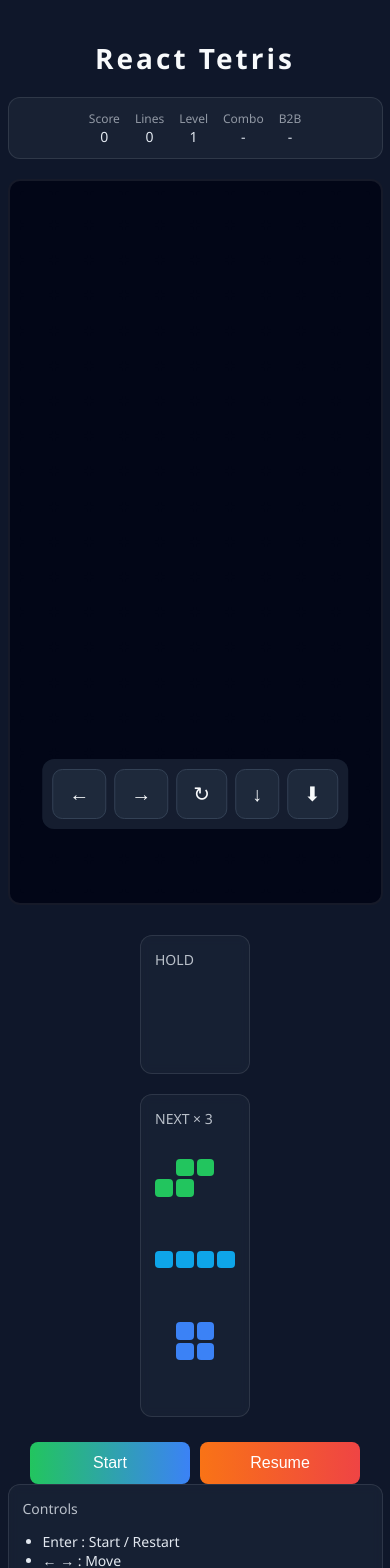
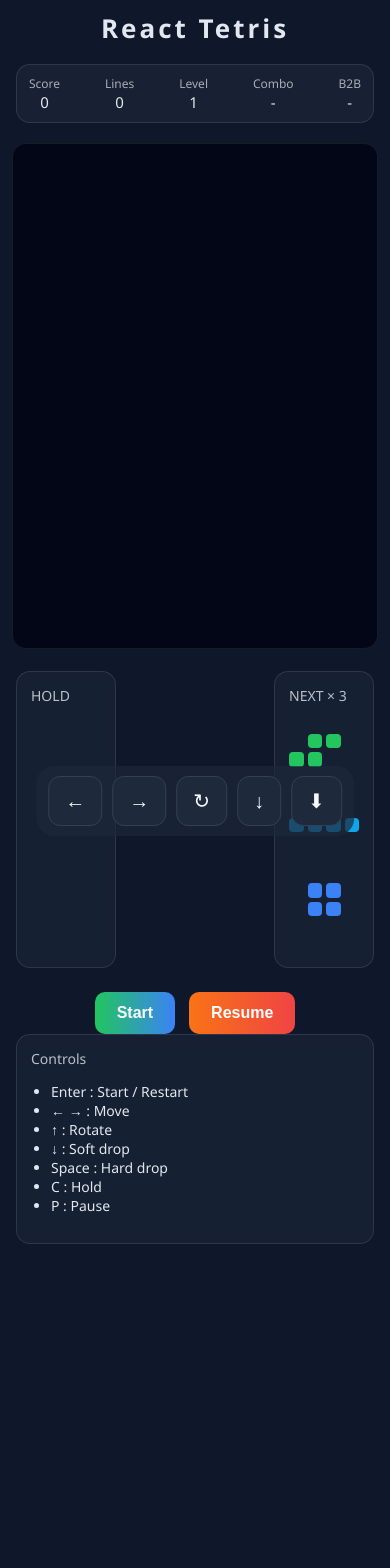
Before and after one commit to Takeru0412-debug/react-tetris-board, a React (Vite) app: page / in a window 390 px wide. Shown: the top 1568 px of the page. After the commit the page ends 1244 px from the top, so only its background shows below. Built offline with nearby package versions, Linux system fonts and the light colour scheme.

Commit message:
Improve mobile layout (iPhone 15) and responsive UI

```diff
--- a/src/App.css
+++ b/src/App.css
@@ -1,39 +1,47 @@
-/* GLOBAL */
-body {
+/* =====================================================
+   GLOBAL
+===================================================== */
+html, body {
   margin: 0;
   padding: 0;
   background: #0f172a;
   color: #e2e8f0;
   font-family: "Segoe UI", sans-serif;
-  display: flex;
-  justify-content: center;
-  min-height: 100vh;
+  -webkit-user-select: none;
+  user-select: none;
+  overscroll-behavior-y: none;
 }
 
 .tetris-root {
   width: 100%;
-  max-width: 1100px;
-  padding: 20px;
+  max-width: 1200px;
+  margin: 0 auto;
+  padding: env(safe-area-inset-top) 16px env(safe-area-inset-bottom);
   box-sizing: border-box;
 }
 
-/* Title */
+/* =====================================================
+   TITLE
+===================================================== */
 .title {
   text-align: center;
-  font-size: 28px;
-  color: #f8fafc;
-  margin-bottom: 20px;
+  font-size: 32px;
+  margin-top: 10px;
+  margin-bottom: 18px;
   letter-spacing: 3px;
+  font-weight: 600;
 }
 
-/* ① 上部ステータスバー（横長） */
+/* =====================================================
+   TOP STATUS BAR
+===================================================== */
 .top-status {
   display: flex;
   justify-content: space-between;
   gap: 12px;
-  padding: 12px 20px;
+  padding: 14px 20px;
   background: rgba(30,41,59,0.6);
-  border-radius: 12px;
+  border-radius: 14px;
   border: 1px solid rgba(255,255,255,0.1);
   margin-bottom: 20px;
 }
@@ -41,24 +49,27 @@ body {
 .stat-item {
   display: flex;
   flex-direction: column;
-  font-size: 14px;
   text-align: center;
+  font-size: 15px;
+}
+.stat-item span {
+  font-size: 12px;
+  opacity: 0.7;
 }
 
-.stat-item span {
-  opacity: 0.6;
-  font-size: 12px;
-}
-
-/* ② Middle Panel (2 columns) */
+/* =====================================================
+   MAIN LAYOUT (PC default)
+===================================================== */
 .middle-panel {
   display: flex;
   justify-content: center;
   align-items: flex-start;
-  gap: 30px;
+  gap: 32px;
 }
 
-/* Board */
+/* =====================================================
+   BOARD
+===================================================== */
 .board {
   width: 360px;
   height: 720px;
@@ -68,19 +79,21 @@ body {
   grid-auto-rows: 1fr;
   gap: 2px;
   padding: 10px;
-  border-radius: 12px;
+  border-radius: 14px;
   border: 2px solid rgba(255,255,255,0.08);
   position: relative;
+  box-sizing: border-box;
 }
 
-/* Cells */
 .cell {
   width: 100%;
   height: 100%;
   border-radius: 4px;
 }
 
-/* Side stack */
+/* =====================================================
+   SIDE PANEL (Hold + Next3)
+===================================================== */
 .side-stack {
   width: 260px;
   display: flex;
@@ -88,15 +101,14 @@ body {
   gap: 20px;
 }
 
-/* Panel cards */
 .hold-card,
 .next3-card,
 .controls-card {
   background: rgba(30,41,59,0.55);
   border: 1px solid rgba(255,255,255,0.1);
   padding: 14px;
-  border-radius: 12px;
-  backdrop-filter: blur(5px);
+  border-radius: 14px;
+  backdrop-filter: blur(6px);
 }
 
 .panel-title {
@@ -105,28 +117,26 @@ body {
   opacity: 0.8;
 }
 
-/* HOLD grid */
 .hold-grid {
-  width: 110px;
-  height: 110px;
+  width: 120px;
+  height: 120px;
   display: grid;
   grid-template-columns: repeat(4, 1fr);
-  gap: 3px;
+  gap: 4px;
 }
 
-/* NEXT × 3 */
 .next3-list {
   display: flex;
   flex-direction: column;
-  gap: 12px;
+  gap: 14px;
 }
 
 .next-mini {
-  width: 110px;
-  height: 110px;
+  width: 120px;
+  height: 120px;
   display: grid;
   grid-template-columns: repeat(4, 1fr);
-  gap: 3px;
+  gap: 4px;
 }
 
 .next-cell {
@@ -135,23 +145,24 @@ body {
   border-radius: 4px;
 }
 
-/* Buttons */
+/* =====================================================
+   BUTTONS
+===================================================== */
 .bottom-buttons {
-  margin-top: 25px;
+  margin-top: 24px;
   display: flex;
-  gap: 10px;
   justify-content: center;
+  gap: 14px;
 }
 
 .bottom-buttons button {
-  flex: 1;
-  max-width: 160px;
-  padding: 12px 0;
-  border-radius: 8px;
+  padding: 12px 22px;
+  font-size: 16px;
   border: none;
+  border-radius: 10px;
   cursor: pointer;
-  font-size: 16px;
   color: #fff;
+  font-weight: 600;
 }
 
 .bottom-buttons button:first-child {
@@ -162,69 +173,135 @@ body {
   background: linear-gradient(90deg, #f97316, #ef4444);
 }
 
-/* Controls */
+/* =====================================================
+   CONTROLS (PC)
+===================================================== */
 .controls-card ul {
   padding-left: 20px;
   font-size: 14px;
 }
 
-/* MOBILE CONTROLS (PCでは非表示) */
+/* =====================================================
+   MOBILE BUTTONS (Default hidden)
+===================================================== */
 .mobile-controls {
   display: none;
 }
 
-/* ======================================================
-   📱 SMARTPHONE LAYOUT
-====================================================== */
+/* =====================================================
+   MOBILE MODE (VERTICAL)
+   Max-width → Tablet & Phone
+===================================================== */
 @media (max-width: 850px) {
-
-  .top-status {
-    flex-wrap: wrap;
-    justify-content: center;
-    gap: 15px;
-  }
 
   .middle-panel {
     flex-direction: column;
     align-items: center;
-  }
-
-  /* Board becomes 90vw */
-  .board {
-    width: 90vw;
-    height: calc(90vw * 2);
+    gap: 22px;
   }
 
   .side-stack {
     width: 100%;
-    align-items: center;
+    flex-direction: row;
+    justify-content: space-between;
   }
 
-  .hold-grid, .next-mini {
+  /* NEXT & HOLD 少し縮小 */
+  .next-mini,
+  .hold-grid {
     width: 80px;
     height: 80px;
   }
 
-  /* Mobile controls */
+  /* Board responsive width */
+  .board {
+    width: 92vw;
+    height: calc(92vw * 1.65);
+    max-height: 600px;
+    border-width: 1px;
+    padding: 6px;
+  }
+
+  /* スマホ用ボタン */
   .mobile-controls {
     display: flex;
     position: fixed;
-    bottom: 15px;
+    bottom: env(safe-area-inset-bottom, 12px);
     left: 50%;
     transform: translateX(-50%);
-    gap: 8px;
     background: rgba(30,41,59,0.7);
-    padding: 10px;
-    border-radius: 12px;
-    z-index: 900;
+    padding: 12px 14px;
+    gap: 10px;
+    border-radius: 18px;
+    z-index: 999;
   }
 
   .mobile-controls button {
+    font-size: 20px;
     padding: 12px 16px;
-    font-size: 20px;
-    border-radius: 10px;
     background: #1e293b;
     color: #f8fafc;
     border: 1px solid #334155;
+    border-radius: 12px;
   }
 }
+
+/* =====================================================
+   iPhone 14 / 15 / Pro / Pro Max 特化
+   (小型画面で縦伸び防止)
+===================================================== */
+@media (max-width: 430px) {
+
+  .top-status {
+    padding: 10px 12px;
+    gap: 6px;
+  }
+
+  .board {
+    width: 94vw;
+    height: 60vh;        /* ← 縦伸び防止の超重要ポイント */
+    max-height: 520px;
+  }
+
+  .mobile-controls {
+    bottom: calc(env(safe-area-inset-bottom, 10px) + 8px);
+    padding: 10px 12px;
+  }
+
+  /* HOLD / NEXT さらに小さく */
+  .next-mini,
+  .hold-grid {
+    width: 70px;
+    height: 70px;
+  }
+
+  .title {
+    font-size: 26px;
+  }
+}
+
+/* =====================================================
+   LANDSCAPE MODE (スマホ横向き)
+===================================================== */
+@media (max-height: 500px) and (orientation: landscape) {
+
+  .middle-panel {
+    flex-direction: row;
+    justify-content: center;
+    gap: 20px;
+  }
+
+  .board {
+    height: 90vh;
+    width: calc(90vh / 2);
+  }
+
+  .side-stack {
+    flex-direction: column;
+    width: auto;
+  }
+
+  .mobile-controls {
+    display: none;
+  }
+}
```
